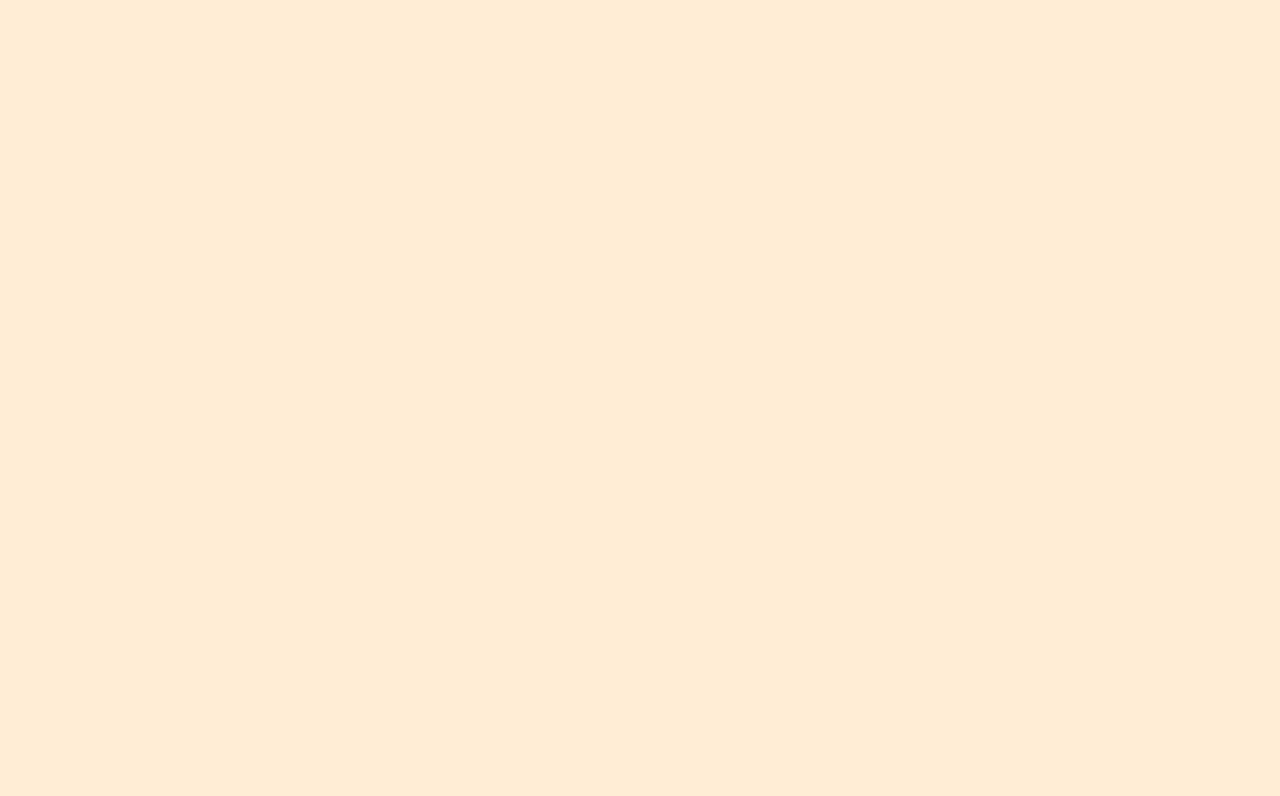
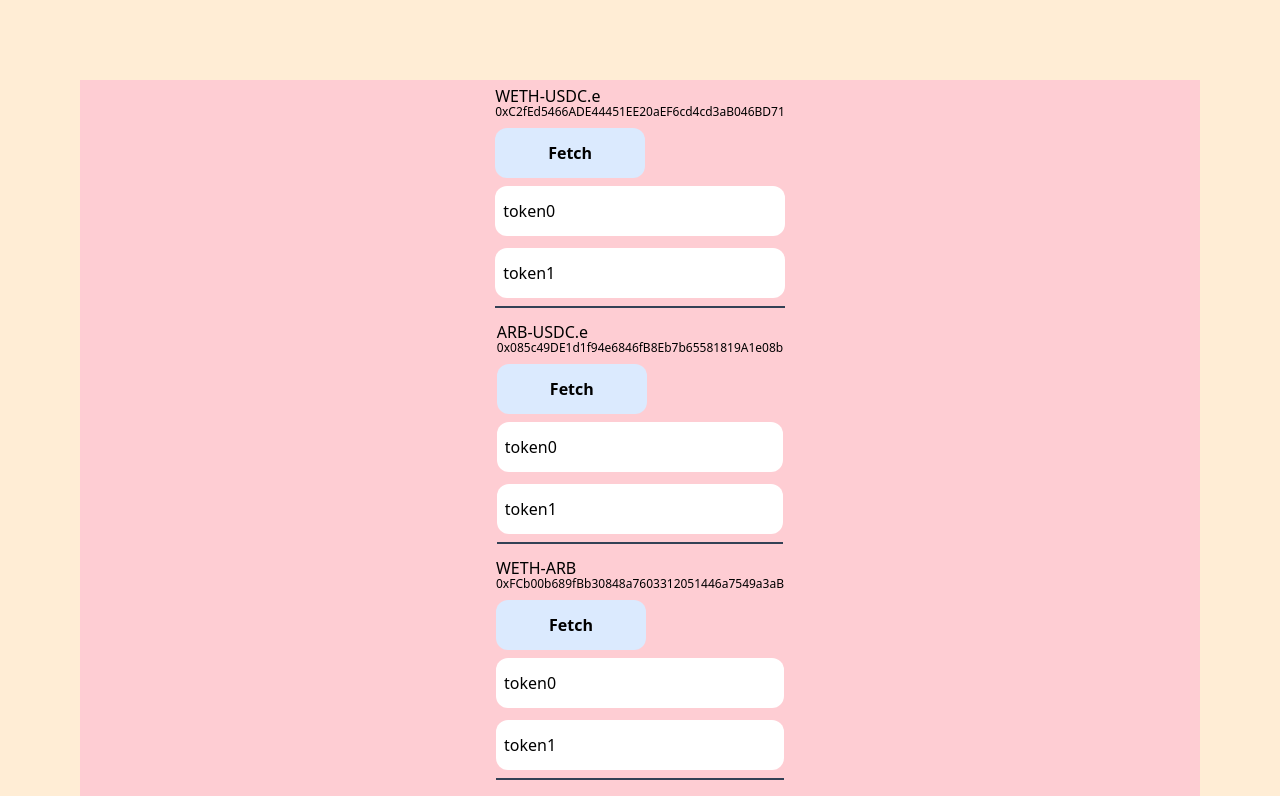
Before and after one commit to cindy951357/ewe_onboard, a React (Create React App) app: page / in a window 1280 px wide. Shown: the top 796 px of the page. Built offline with nearby package versions, Linux system fonts and the light colour scheme.

Commit message:
basic styling

```diff
--- a/src/App.jsx
+++ b/src/App.jsx
@@ -4,7 +4,8 @@ import QueryStrategyPage from "./pages/QueryStrategyPage";
 
 function App() {
   return (
-    <div className="App bg-orange-100 h-full">
+    <div className="App bg-orange-100 h-full flex
+      justify-center items-center font-sans">
       <QueryStrategyPage />
     </div>
   );
--- a/src/App.scss
+++ b/src/App.scss
@@ -1,7 +1,7 @@
 html,
 body,
-#root {
-  height: 100vh;
+{
+height: 100vh;
 }
 
 .App {}
--- a/src/components/DisplayToken.jsx
+++ b/src/components/DisplayToken.jsx
@@ -1,7 +1,16 @@
 export const DisplayToken = () => {
     return (
         <div id="display_token">
-
+            <div className="token0 rounded-xl w-full h-[50px] bg-white mb-3 px-2
+                flex items-center
+            ">
+                token0
+            </div>
+            <div className="token1 rounded-xl w-full h-[50px] bg-white px-2
+                flex items-center
+            ">
+                token1
+            </div>
         </div>
     )
 }
--- a/src/components/FetchButton.jsx
+++ b/src/components/FetchButton.jsx
@@ -1,7 +1,9 @@
 export const FetchButton = () => {
     return (
-        <div className="fetch-button">
-
+        <div className="fetch-button rounded-xl  w-[150px] h-[50px] bg-blue-100 my-2 cursor-pointer
+            flex items-center justify-center font-extrabold
+        ">
+            Fetch
         </div>
     )
 }
--- a/src/output.css
+++ b/src/output.css
@@ -584,8 +584,119 @@ video {
   --tw-backdrop-sepia:  ;
 }
 
+.m-20 {
+  margin: 5rem;
+}
+
+.mx-20 {
+  margin-left: 5rem;
+  margin-right: 5rem;
+}
+
+.my-20 {
+  margin-top: 5rem;
+  margin-bottom: 5rem;
+}
+
+.my-5 {
+  margin-top: 1.25rem;
+  margin-bottom: 1.25rem;
+}
+
+.my-2 {
+  margin-top: 0.5rem;
+  margin-bottom: 0.5rem;
+}
+
+.my-1 {
+  margin-top: 0.25rem;
+  margin-bottom: 0.25rem;
+}
+
+.mb-20 {
+  margin-bottom: 5rem;
+}
+
+.mt-20 {
+  margin-top: 5rem;
+}
+
+.mb-3 {
+  margin-bottom: 0.75rem;
+}
+
+.flex {
+  display: flex;
+}
+
 .h-full {
   height: 100%;
+}
+
+.h-\[30px\] {
+  height: 30px;
+}
+
+.h-\[50px\] {
+  height: 50px;
+}
+
+.w-full {
+  width: 100%;
+}
+
+.w-\[200px\] {
+  width: 200px;
+}
+
+.w-\[150px\] {
+  width: 150px;
+}
+
+.cursor-pointer {
+  cursor: pointer;
+}
+
+.flex-col {
+  flex-direction: column;
+}
+
+.items-center {
+  align-items: center;
+}
+
+.justify-center {
+  justify-content: center;
+}
+
+.rounded {
+  border-radius: 0.25rem;
+}
+
+.rounded-xl {
+  border-radius: 0.75rem;
+}
+
+.border-b {
+  border-bottom-width: 1px;
+}
+
+.border-b-2 {
+  border-bottom-width: 2px;
+}
+
+.border-solid {
+  border-style: solid;
+}
+
+.border-gray-100 {
+  --tw-border-opacity: 1;
+  border-color: rgb(243 244 246 / var(--tw-border-opacity));
+}
+
+.border-slate-700 {
+  --tw-border-opacity: 1;
+  border-color: rgb(51 65 85 / var(--tw-border-opacity));
 }
 
 .bg-rose-100 {
@@ -596,6 +707,60 @@ video {
 .bg-orange-100 {
   --tw-bg-opacity: 1;
   background-color: rgb(255 237 213 / var(--tw-bg-opacity));
+}
+
+.bg-orange-200 {
+  --tw-bg-opacity: 1;
+  background-color: rgb(254 215 170 / var(--tw-bg-opacity));
+}
+
+.bg-rose-200 {
+  --tw-bg-opacity: 1;
+  background-color: rgb(254 205 211 / var(--tw-bg-opacity));
+}
+
+.bg-blue-100 {
+  --tw-bg-opacity: 1;
+  background-color: rgb(219 234 254 / var(--tw-bg-opacity));
+}
+
+.bg-white {
+  --tw-bg-opacity: 1;
+  background-color: rgb(255 255 255 / var(--tw-bg-opacity));
+}
+
+.p-10 {
+  padding: 2.5rem;
+}
+
+.p-2 {
+  padding: 0.5rem;
+}
+
+.px-2 {
+  padding-left: 0.5rem;
+  padding-right: 0.5rem;
+}
+
+.pb-2 {
+  padding-bottom: 0.5rem;
+}
+
+.font-sans {
+  font-family: ui-sans-serif, system-ui, -apple-system, BlinkMacSystemFont, "Segoe UI", Roboto, "Helvetica Neue", Arial, "Noto Sans", sans-serif, "Apple Color Emoji", "Segoe UI Emoji", "Segoe UI Symbol", "Noto Color Emoji";
+}
+
+.text-xs {
+  font-size: 0.75rem;
+  line-height: 1rem;
+}
+
+.font-extrabold {
+  font-weight: 800;
+}
+
+.font-extralight {
+  font-weight: 200;
 }
 
 body {
--- a/src/pages/QueryStrategyPage.jsx
+++ b/src/pages/QueryStrategyPage.jsx
@@ -4,11 +4,17 @@ import FetchButton from "../components/FetchButton";
 
 export const QueryStrategyPage = () => {
     return (
-        <div id="query_strategy_page">
+        <div id="query_strategy_page" className="mt-20 mb-20 mx-20 w-full h-full bg-rose-200
+            flex justify-center items-center flex-col
+        ">
             {
                 arbitrumStrategies.map(strategy => {
                     return (
-                        <div key={strategy.token}>
+                        <div key={strategy.token}
+                            className="my-2 border-b-2 border-slate-700 border-solid pb-2"
+                        >
+                            <h1>{strategy.token}</h1>
+                            <h3 className="font-extralight text-xs">{strategy.address}</h3>
                             <FetchButton />
                             <DisplayToken />
                         </div>
```
